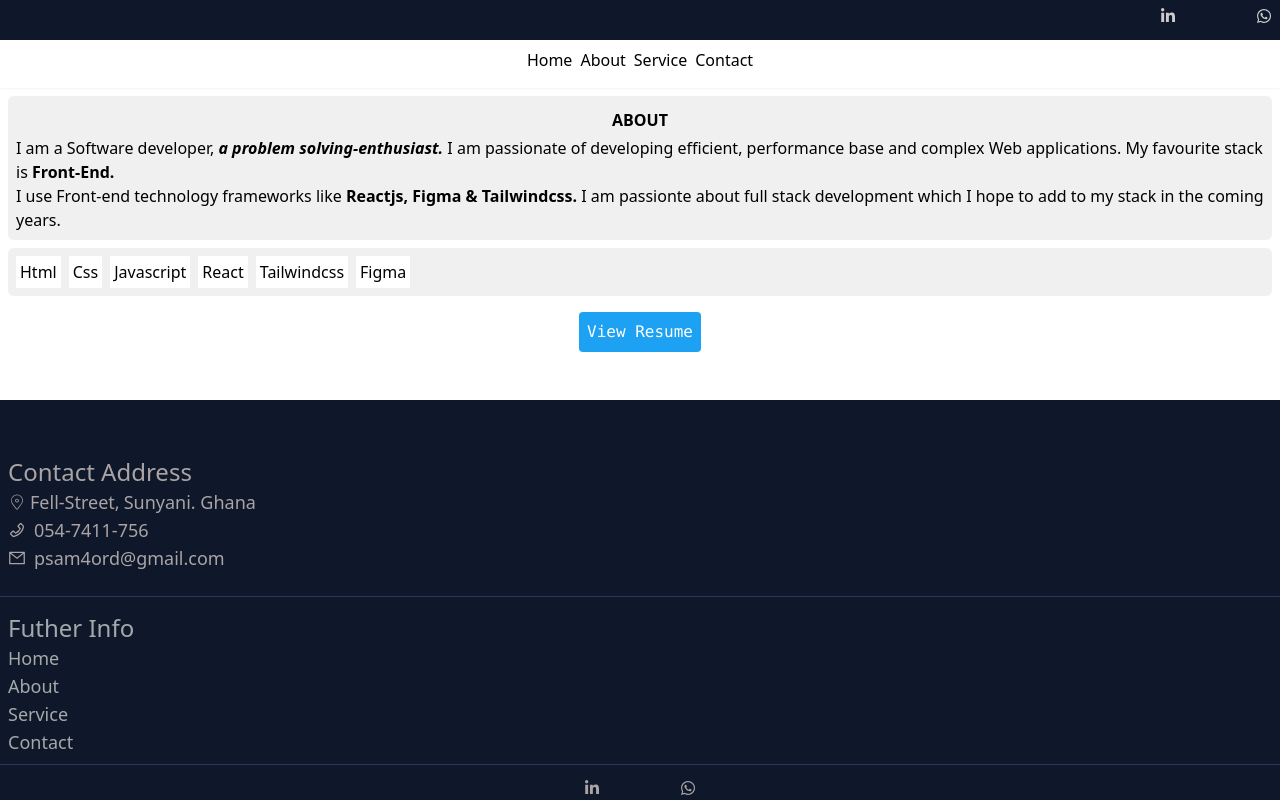
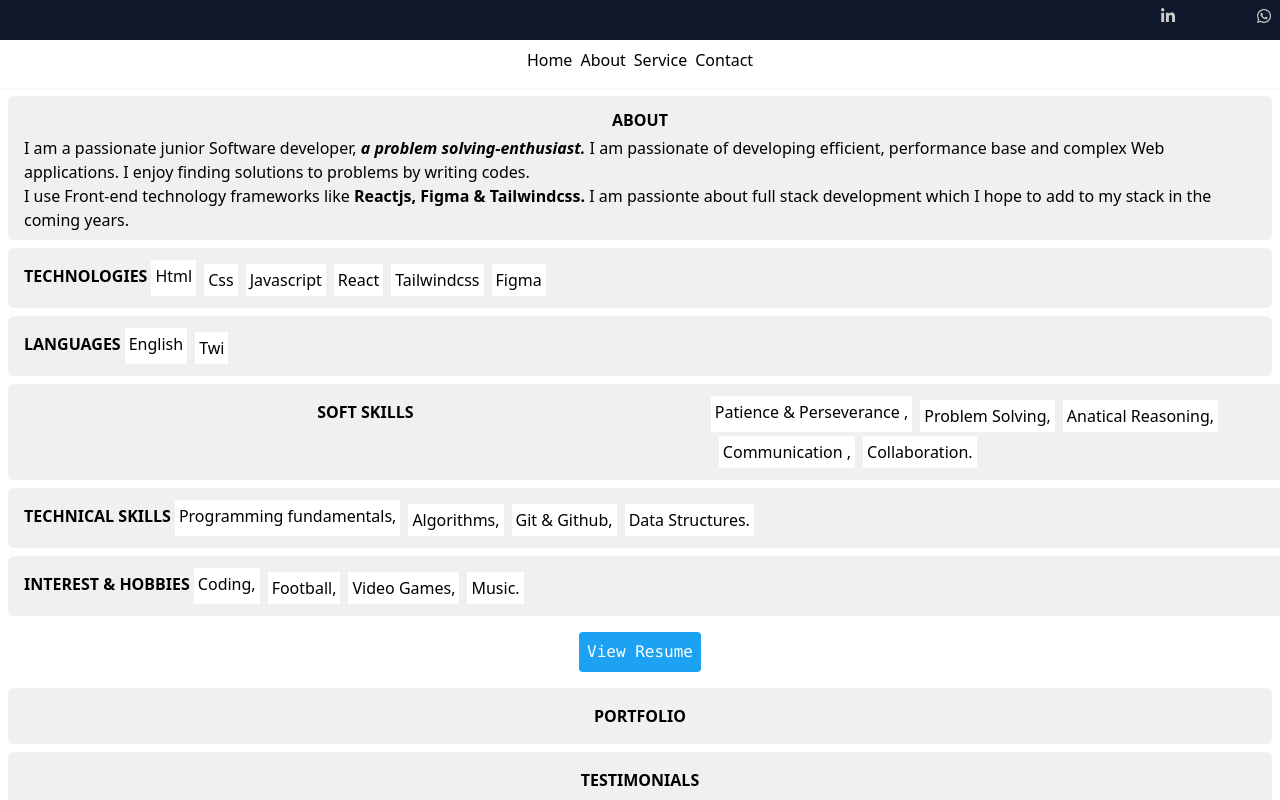
Before and after one commit to Psam4ord/Portfolio-Website, a React (Create React App) app: page /about in a window 1280 px wide. Shown: the top 800 px of the page. Built offline with nearby package versions, Linux system fonts and the light colour scheme; some icons are missing.

Commit message:
fixes: merge conflicts

```diff
--- a/src/pages/aboutPage.jsx
+++ b/src/pages/aboutPage.jsx
@@ -5,19 +5,19 @@ import Footer from '../Components/Layout/footer';
 
 const AboutPage = () => {
 
- const handleButtonClick = ()=>{
-  window.open('https://docs.google.com/document/d/1uzjtTt8RkFNyq36AShMT16yGJzospGjbJgT0kAzpSrw/edit?usp=sharing', '_blank')
- }
+  const handleButtonClick = () => {
+    window.open('https://docs.google.com/document/d/1uzjtTt8RkFNyq36AShMT16yGJzospGjbJgT0kAzpSrw/edit?usp=sharing', '_blank')
+  }
 
   return (
     <>
       <NavBar />
-      <div className='bg-bgPrimary rounded-md p-2 m-2 xsm:mt-24'>
+      <div className='bg-bgPrimary rounded-md p-2 m-2 xsm:mt-24 pl-4 pr-4'>
         <h1 className='uppercase text-center p-1 font-semibold
         '> About</h1>
-        <p> I am a Software developer, <strong> <i> a problem solving-enthusiast. </i></strong>I am passionate
+        <p> I am a passionate junior Software developer, <strong> <i> a problem solving-enthusiast. </i></strong>I am passionate
           of developing efficient, performance base and complex Web applications.
-          My favourite stack is <strong>Front-End.</strong>
+          I enjoy finding solutions to problems by writing codes.
 
         </p>
         <p>
@@ -27,8 +27,9 @@ const AboutPage = () => {
         </p>
       </div>
 
-      <div className='flex bg-bgPrimary m-2 rounded-md p-2'>
-        <ul className='flex justify-center xsm:flex-wrap space-x-2 h-auto '>
+      <div className='flex bg-bgPrimary m-2 rounded-md p-3'>
+      <h3 className='uppercase text-center p-1 font-bold '>Technologies </h3>
+        <ul className='flex justify-center xsm:flex-wrap space-x-2 space-y-1  h-auto '>
           <li className='bg-[#fff] p-1'> <h3>Html</h3></li>
           <li className='bg-[#fff] p-1'> <h3>Css</h3></li>
           <li className='bg-[#fff] p-1'> <h3>Javascript</h3></li>
@@ -37,19 +38,69 @@ const AboutPage = () => {
           <li className='bg-[#fff] p-1'> <h3>Figma</h3></li>
         </ul>
       </div>
+      <div className='flex  bg-bgPrimary m-2 rounded-md p-3'>
+      <h3 className='uppercase text-center p-1 font-bold '>Languages </h3>
+        <ul className='flex justify-center xsm:flex-wrap space-x-2 space-y-1  h-auto '>
+          <li className='bg-[#fff] p-1'> <h3>English</h3></li>
+          <li className='bg-[#fff] p-1'> <h3>Twi</h3></li>
+
+        </ul>
+      </div>
+
+      <div className=' w-full flex bg-bgPrimary rounded-md p-3 m-2'>
+        <h3 className='uppercase text-center p-1 font-bold w-3/4'>Soft Skills</h3>
+        <ul className='flex xsm:flex-wrap space-x-2 space-y-1  h-auto'>
+          <li className='bg-[#fff] p-1 '>Patience & Perseverance ,</li>
+          <li className='bg-[#fff] p-1 '>Problem Solving,</li>
+          <li className='bg-[#fff] p-1 '>Anatical Reasoning,</li>
+          <li className='bg-[#fff] p-1 '>Communication ,</li>
+          <li className='bg-[#fff] p-1 '>Collaboration.</li>
+        </ul>
+      </div>
+      <div className='w-full flex bg-bgPrimary rounded-md p-3 m-2'>
+        <h3 className='uppercase  p-1 font-bold'> Technical Skills</h3>
+        <ul className='flex xsm:flex-wrap space-x-2 space-y-1  h-auto'>
+          <li className='bg-[#fff] p-1 '>Programming fundamentals,</li>
+          <li className='bg-[#fff] p-1 '>Algorithms,</li>
+          <li className='bg-[#fff] p-1 '>Git & Github,</li>
+          <li className='bg-[#fff] p-1 '>Data Structures.</li>
+        </ul>
+      </div>
+      <div className='flex w-full bg-bgPrimary rounded-md p-3 m-2'>
+        <h3 className='uppercase text-center p-1 font-bold'> Interest & Hobbies</h3>
+        <ul className='flex xsm:flex-wrap space-x-2 space-y-1 h-auto'>
+          <li className='bg-[#fff] p-1 '>Coding,</li>
+          <li className='bg-[#fff] p-1 '>Football,</li>
+          <li className='bg-[#fff] p-1 '>Video Games,</li>
+          <li className='bg-[#fff] p-1 '>Music.</li>
+        </ul>
+      </div>
+
+
       <div className=' flex justify-center'>
-        <button  className=' bg-btnPrimary hover:bg-btnHover hover:text-[#000000] text-[#fff]
+        <button className=' bg-btnPrimary hover:bg-btnHover hover:text-[#000000] text-[#fff]
          p-2 rounded m-2 font-mono'
-         type='button'
-         onClick={handleButtonClick}
-         >
+          type='button'
+          onClick={handleButtonClick}
+        >
           View Resume</button>
 
       </div>
 
-      <div className=''>
+      <div className=' bg-bgPrimary rounded-md p-3 m-2'>
+        <h3 className='uppercase text-center p-1 font-bold'> Portfolio</h3>
+        <ul className='flex justify-center xsm:flex-wrap space-x-2 h-auto'>
 
+        </ul>
       </div>
+
+      <div className=' bg-bgPrimary rounded-md p-3 m-2'>
+        <h3 className='uppercase text-center p-1 font-bold'> Testimonials</h3>
+        <ul className='flex justify-center xsm:flex-wrap space-x-2 h-auto'>
+
+        </ul>
+      </div>
+
       <Footer />
     </>
   )
```
